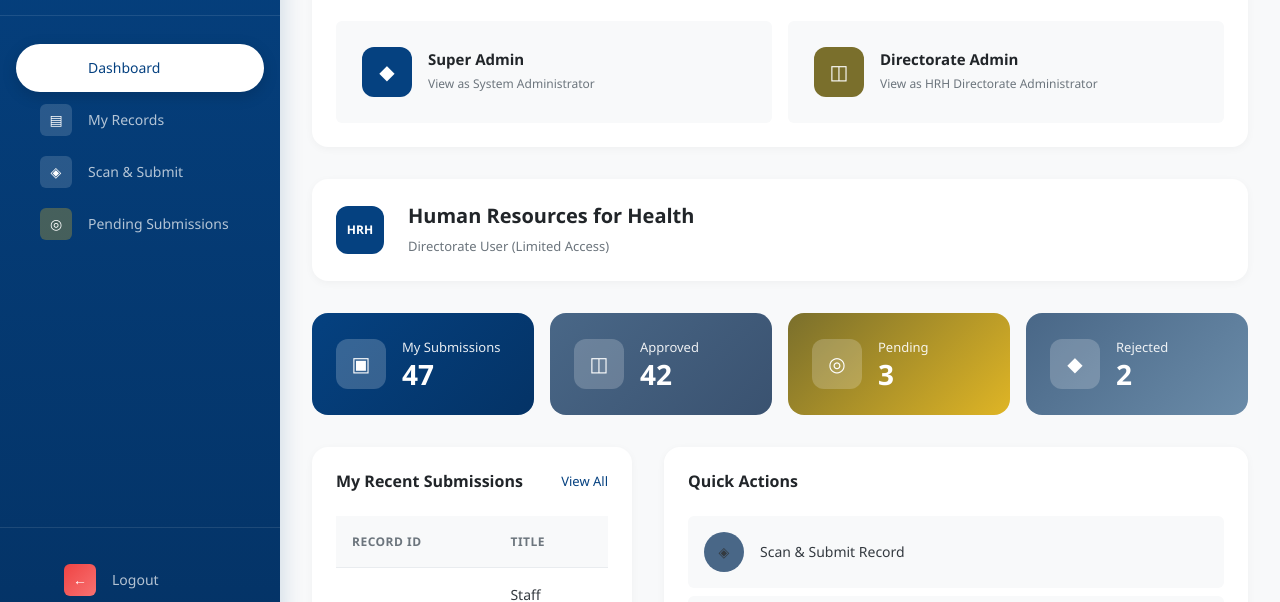
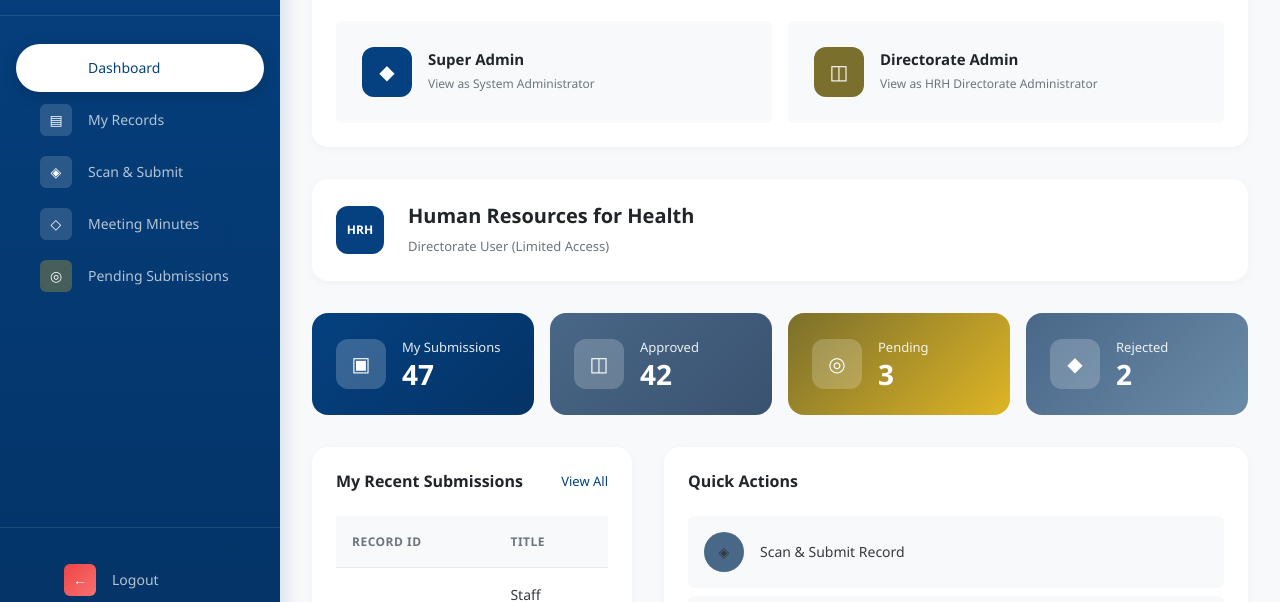
Before and after one commit to Malaikamadi/MOH-Archiving-System, a plain HTML site: page dashboard-directorate-user.html in a window 1280 px wide. Shown: the part 150-752 px from the top of the page. Drawn offline with Linux system fonts and the light colour scheme.

Commit message:
Add "Meeting Minutes" navigation item to the directorate user dashboard.

```diff
--- a/dashboard-directorate-user.html
+++ b/dashboard-directorate-user.html
@@ -33,6 +33,10 @@
                 <a href="document-scanner.html" class="nav-item-modern">
                     <span class="nav-icon-box purple">◈</span>
                     <span>Scan & Submit</span>
+                </a>
+                <a href="meeting-minutes.html" class="nav-item-modern">
+                    <span class="nav-icon-box cyan">◇</span>
+                    <span>Meeting Minutes</span>
                 </a>
                 <a href="#" class="nav-item-modern">
                     <span class="nav-icon-box orange">◎</span>
```
